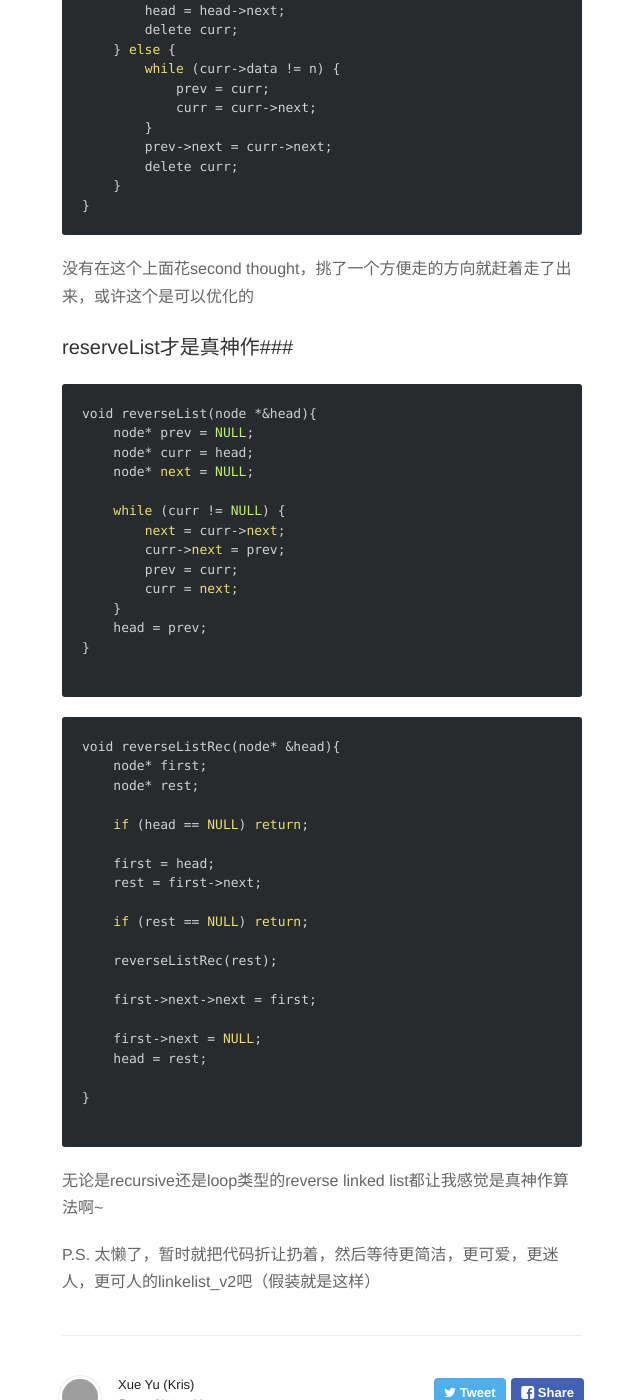
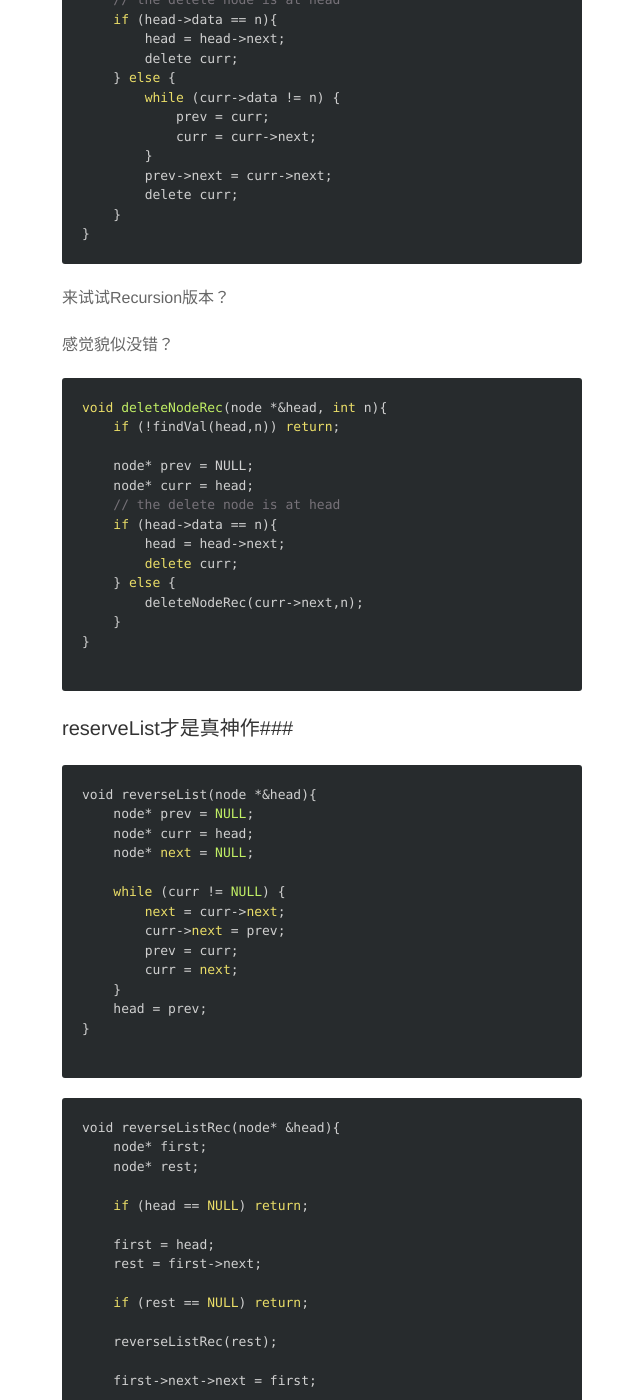
Before and after one commit to walterwang/krisyu.github.io, a Jekyll site: the page built from _posts/2015-09-04-LinkedList-v1_C++.md, in a window 1280 px wide and 1400 px high, scrolled down 2457 px. Shown: the whole window, without its empty margins (318-958 px from the left). Built offline with Jekyll 4.4.1, drawn with Linux system fonts in a browser that asks for light colours; nearby versions of some CDN libraries; Markdown is read by kramdown in place of the engine named in the settings; some of the changed text lies outside the part shown; grey boxes are pictures that could not be loaded.

Commit message:
made some changes to more readable

````diff
--- a/_posts/2015-09-04-LinkedList-v1_C++.md
+++ b/_posts/2015-09-04-LinkedList-v1_C++.md
@@ -13,11 +13,16 @@
 }
 ```
 
+
 ###insert node/val  at head###
-值得注意的是： 如果要在头上插入node，这里传入的时```node *&head```
-所谓的pass by reference，如果写C的话，那么估计应该写 ```node **head```
+值得注意的是： 如果要在头上插入node，这里传入的是node *&head
+
+所谓的pass by reference，如果写C的话，那么估计应该写 node **head
+
+//pass head by reference, since the head will be changed
+
+
 ```
-// pass head by reference, since the head will be changed
 void insertFront(node *&head, int n){
     node *tmp = new node;
     tmp->data = n;
@@ -34,7 +39,9 @@
 
 ###traverse 遍历的方法千千万###
 
+
 这里其实不引入curr变量应该也ok，因为传入的是node* head，把head这个pointer按值传入
+
 
 ```
 void traverse(node* head){
@@ -45,6 +52,7 @@
 ```
 
 跟for循环异曲同工
+
 ```
 void traverse2(node* head){
     while (head) {
@@ -56,6 +64,8 @@
 ```
 
 用递归来traverse
+
+
 ```
 void traverseRec(node* head){
     if (head == NULL) return;
@@ -65,6 +75,7 @@
 ```
 
 ###来寻找一个值/node###
+
 
 ```
 bool findVal(node *head, int val){
@@ -76,6 +87,7 @@
 
 还可以返回值的地址
 我调皮的打印发现NULL的地址是0x0;
+
 ```
 node* find(node *head, int val){
     if (head == NULL) return NULL;
@@ -86,8 +98,9 @@
 
 ###deleteNode或许可以优化###
 
+
+
 ```
-
 void deleteNode(node *&head, int n){
     //if not found, just return;
     if (!findVal(head,n)) return;
@@ -109,9 +122,32 @@
 }
 ```
 
-没有在这个上面花second thought，挑了一个方便走的方向就赶着走了出来，或许这个是可以优化的
+来试试Recursion版本？
+
+感觉貌似没错？
+
+```
+void deleteNodeRec(node *&head, int n){
+    if (!findVal(head,n)) return;
+
+    node* prev = NULL;
+    node* curr = head;
+    // the delete node is at head
+    if (head->data == n){
+        head = head->next;
+        delete curr;
+    } else {
+        deleteNodeRec(curr->next,n);
+    }
+}
+
+```
+
+
+
 
 ###reserveList才是真神作###
+
 
 ```
 void reverseList(node *&head){
@@ -153,7 +189,11 @@
 }
 
 ```
-
 无论是recursive还是loop类型的reverse linked list都让我感觉是真神作算法啊~
 
-P.S. 太懒了，暂时就把代码折让扔着，然后等待更简洁，更可爱，更迷人，更可人的linkelist_v2吧（假装就是这样）
+等待进一步肢解....
+
+
+###LinkedList自带递归特性###
+
+是么？
````
Also changed, not shown: 1 other file.
